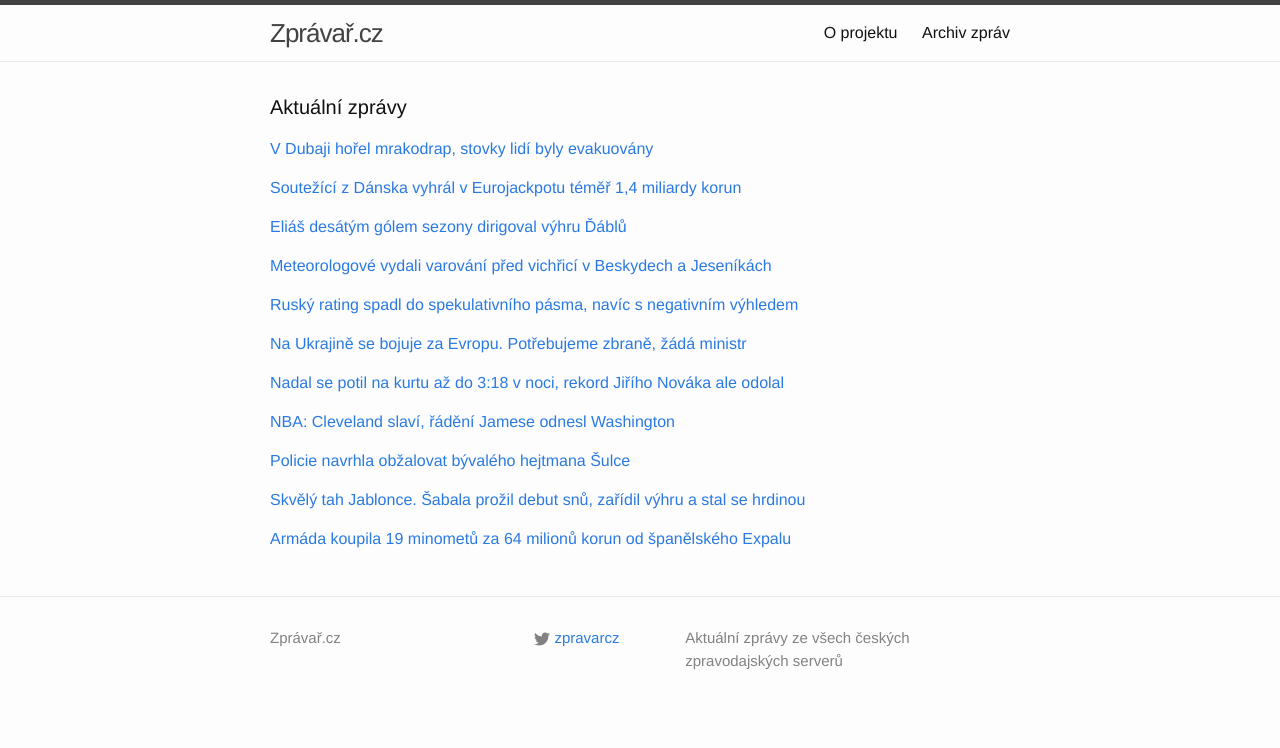
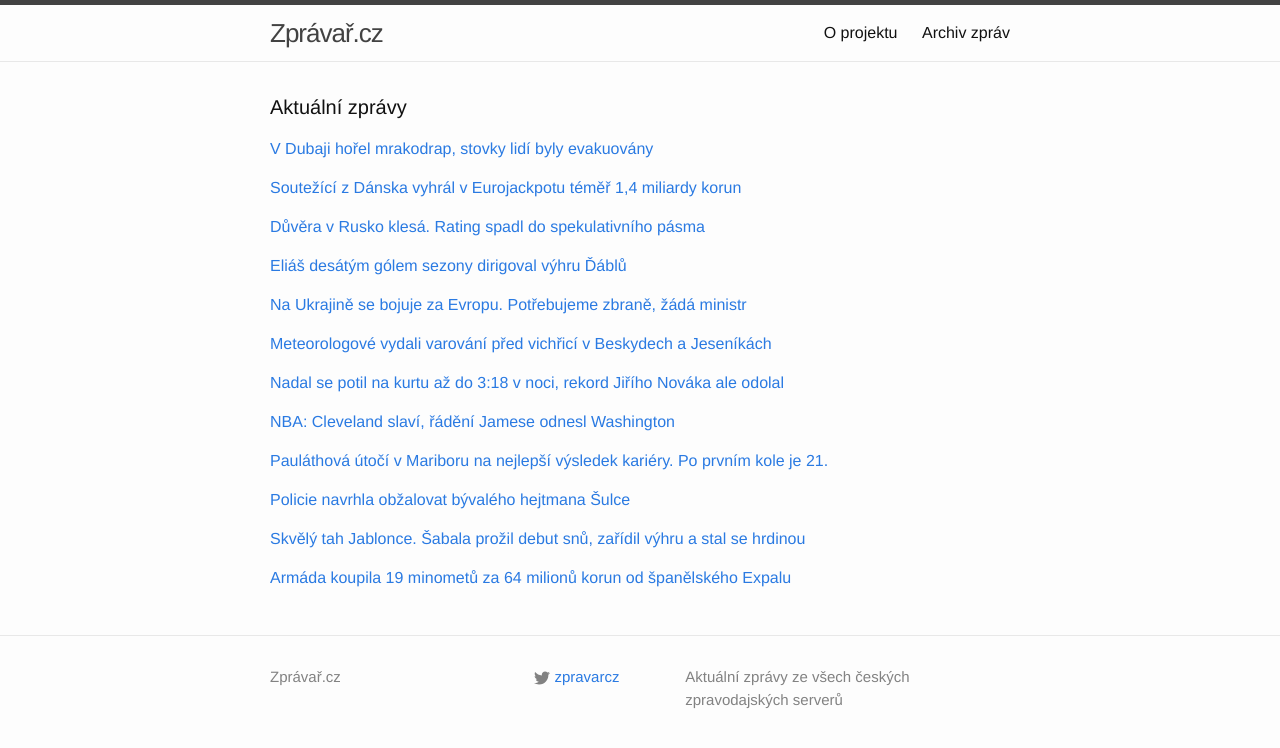
Before and after one commit to adliska/zpravar, a Jekyll site: the page built from index.html, in a window 1280 px wide. Shown: the top 748 px of the page. Built offline with Jekyll 4.4.1, drawn with Linux system fonts in a browser that asks for light colours; some of the changed lines change nothing that is shown.

Commit message:
zpravar news update

```diff
--- a/index.html
+++ b/index.html
@@ -32,8 +32,19 @@ layout: default
 <li><a href=http://www.financninoviny.cz/zpravodajstvi/zpravy/v-dansku-padla-jedna-z-nejvetsich-vyher-eurojackpotu/1184054>V Dánsku padla jedna z největších výher Eurojackpotu - www.financninoviny.cz</a></li>
 <li><a href=http://www.ceskatelevize.cz/ct24/ekonomika/302421-soutezici-z-danska-vyhral-v-eurojackpotu-temer-50-milionu-eur/>Soutežící z Dánska vyhrál v Eurojackpotu téměř 50 milionů eur - www.ceskatelevize.cz</a></li>
 </ul>
-</div><p><a href="javascript:;" onclick="toggle_visibility('zpravy2')">Eliáš desátým gólem sezony dirigoval výhru Ďáblů</a></p>
+</div><p><a href="javascript:;" onclick="toggle_visibility('zpravy2')">Důvěra v Rusko klesá. Rating spadl do spekulativního pásma</a></p>
 <div id="zpravy2" style="display:none">
+<ul>
+<li><a href=http://echo24.cz/a/wnuap>Důvěra v Rusko klesá. Rating spadl do spekulativního pásma - echo24.cz</a></li>
+<li><a href=http://www.ceskatelevize.cz/ct24/ekonomika/302427-uz-druha-agentura-snizila-rating-ruska-do-spekulativniho-pasma/>Už druhá agentura snížila rating Ruska do spekulativního pásma - www.ceskatelevize.cz</a></li>
+<li><a href=http://www.ceskatelevize.cz/ct24/ekonomika/302427-rusky-rating-spadl-do-spekulativniho-pasma-navic-s-negativnim-vyhledem/>Ruský rating spadl do spekulativního pásma, navíc s negativním výhledem - www.ceskatelevize.cz</a></li>
+<li><a href=http://zpravy.e15.cz/zahranicni/ekonomika/moody-s-snizila-rating-ruska-do-spekulativniho-pasma-1165200>Moody's snížila rating Ruska do spekulativního pásma - zpravy.e15.cz</a></li>
+<li><a href=http://byznys.ihned.cz/c1-63569960-agentura-moody-s-poslala-rusko-do-spekulativniho-pasma>Agentura Moody's poslala Rusko do spekulativního pásma - byznys.ihned.cz</a></li>
+<li><a href=http://byznys.ihned.cz/c1-63569960-rusko-se-propadlo-do-spekulativniho-pasma-moody-s-mu-snizila-rating-na-ba1>Rusko se propadlo do spekulativního pásma. Moody's mu snížila rating na Ba1 - byznys.ihned.cz</a></li>
+<li><a href=http://www.financninoviny.cz/zpravodajstvi/zpravy/moody-s-snizila-rating-ruska-do-spekulativniho-pasma/1184001>Moody's snížila rating Ruska do spekulativního pásma - www.financninoviny.cz</a></li>
+</ul>
+</div><p><a href="javascript:;" onclick="toggle_visibility('zpravy3')">Eliáš desátým gólem sezony dirigoval výhru Ďáblů</a></p>
+<div id="zpravy3" style="display:none">
 <ul>
 <li><a href=http://sport.aktualne.cz/elias-desatym-golem-sezony-dirigoval-vyhru-dablu/r~ee2c7902b99711e4ba57002590604f2e/>Eliáš desátým gólem sezony dirigoval výhru Ďáblů - sport.aktualne.cz</a></li>
 <li><a href=http://www.tyden.cz/rubriky/sport/hokej/nhl/dablove-vyhrali-podruhe-za-sebou-skoroval-i-elias_334080.html>Ďáblové vyhráli podruhé za sebou, skóroval i Eliáš - www.tyden.cz</a></li>
@@ -42,32 +53,23 @@ layout: default
 <li><a href=http://hokej.idnes.cz/tlusty-asistoval-u-vyhry-caroliny-dup-/nhl.aspx?c=A150221_070708_nhl_Mkr>Tlustý asistoval u výhry Caroliny, Neuvirth pochytal 40 střel Rangers - hokej.idnes.cz</a></li>
 <li><a href=http://www.sportovninoviny.cz/zpravy/elias-svym-desatym-golem-prispel-k-vyhre-new-jersey/1184019>Eliáš svým desátým gólem přispěl k výhře New Jersey - www.sportovninoviny.cz</a></li>
 </ul>
-</div><p><a href="javascript:;" onclick="toggle_visibility('zpravy3')">Meteorologové vydali varování před vichřicí v Beskydech a Jeseníkách </a></p>
-<div id="zpravy3" style="display:none">
+</div><p><a href="javascript:;" onclick="toggle_visibility('zpravy4')">Na Ukrajině se bojuje za Evropu. Potřebujeme zbraně, žádá ministr</a></p>
+<div id="zpravy4" style="display:none">
+<ul>
+<li><a href=http://zpravy.idnes.cz/ukrajina-potrebuje-zbrane-rika-klimkin-d94-/zahranicni.aspx?c=A150221_111833_zahranicni_neh>Na Ukrajině se bojuje za Evropu. Potřebujeme zbraně, žádá ministr - zpravy.idnes.cz</a></li>
+<li><a href=http://zahranicni.ihned.cz/rusko/c1-63570620-potrebujeme-zbrane-pro-mir-a-obranu-evropske-unie-rika-ukrajinsky-ministr>Potřebujeme zbraně pro mír a obranu Evropské unie, říká ukrajinský ministr - zahranicni.ihned.cz</a></li>
+<li><a href=http://www.lidovky.cz/obrana-ukrajiny-je-obranou-evropske-unie-rika-klimkin-a-zada-o-zbrane-1is-/zpravy-svet.aspx?c=A150221_111303_ln_zahranici_mct>Obrana Ukrajiny je obranou Evropské unie, říká Klimkin a žádá o zbraně  - www.lidovky.cz</a></li>
+<li><a href=http://www.ceskenoviny.cz/zpravy/zpravy/obrana-ukrajiny-je-podle-klimkina-obranou-evropske-unie/1184072>Obrana Ukrajiny je podle Klimkina obranou Evropské unie - www.ceskenoviny.cz</a></li>
+<li><a href=http://www.ceskenoviny.cz/zpravy/zpravy/kyjev-si-pripomina-pad-prezidenta-janukovyce-a-masakr-na-majdanu/1184006>Kyjev si připomíná pád prezidenta Janukovyče a masakr na Majdanu - www.ceskenoviny.cz</a></li>
+</ul>
+</div><p><a href="javascript:;" onclick="toggle_visibility('zpravy5')">Meteorologové vydali varování před vichřicí v Beskydech a Jeseníkách </a></p>
+<div id="zpravy5" style="display:none">
 <ul>
 <li><a href=http://www.lidovky.cz/meteorologove-vydali-varovani-pred-vichrici-v-beskydech-a-jesenikach-12o-/zpravy-domov.aspx?c=A150221_090608_ln_domov_mct>Meteorologové vydali varování před vichřicí v Beskydech a Jeseníkách  - www.lidovky.cz</a></li>
 <li><a href=http://www.denik.cz/z_domova/silny-vitr-zasahl-severovychod-ceska-na-horach-dosahuje-rychlosti-az-110-km-h-20.html>Silný vítr zasáhl severovýchod Česka, na horách dosahuje rychlosti až 110 km/h - www.denik.cz</a></li>
 <li><a href=http://zpravy.idnes.cz/varovani-pred-silnym-vetrem-v-beskydech-a-jesenikach-pcg-/domaci.aspx?c=A150221_081735_domaci_cen>Meteorologové varují před silným větrem v Beskydech a Jeseníkách - zpravy.idnes.cz</a></li>
 <li><a href=http://www.ceskenoviny.cz/zpravy/zpravy/silny-vitr-dnes-zasahl-severovychod-ceska/1184033>Silný vítr dnes zasáhl severovýchod Česka - www.ceskenoviny.cz</a></li>
 <li><a href=http://zpravy.aktualne.cz/pocasi/cesko-zasahl-silny-vitr-meteorologove-doporucuji-nevychazet/r~265f2f28b99c11e498be002590604f2e/>Česko zasáhl silný vítr. Meteorologové doporučují nevycházet - zpravy.aktualne.cz</a></li>
-</ul>
-</div><p><a href="javascript:;" onclick="toggle_visibility('zpravy4')">Ruský rating spadl do spekulativního pásma, navíc s negativním výhledem</a></p>
-<div id="zpravy4" style="display:none">
-<ul>
-<li><a href=http://www.ceskatelevize.cz/ct24/ekonomika/302427-rusky-rating-spadl-do-spekulativniho-pasma-navic-s-negativnim-vyhledem/>Ruský rating spadl do spekulativního pásma, navíc s negativním výhledem - www.ceskatelevize.cz</a></li>
-<li><a href=http://zpravy.e15.cz/zahranicni/ekonomika/moody-s-snizila-rating-ruska-do-spekulativniho-pasma-1165200>Moody's snížila rating Ruska do spekulativního pásma - zpravy.e15.cz</a></li>
-<li><a href=http://byznys.ihned.cz/c1-63569960-agentura-moody-s-poslala-rusko-do-spekulativniho-pasma>Agentura Moody's poslala Rusko do spekulativního pásma - byznys.ihned.cz</a></li>
-<li><a href=http://byznys.ihned.cz/c1-63569960-rusko-se-propadlo-do-spekulativniho-pasma-moody-s-mu-snizila-rating-na-ba1>Rusko se propadlo do spekulativního pásma. Moody's mu snížila rating na Ba1 - byznys.ihned.cz</a></li>
-<li><a href=http://www.financninoviny.cz/zpravodajstvi/zpravy/moody-s-snizila-rating-ruska-do-spekulativniho-pasma/1184001>Moody's snížila rating Ruska do spekulativního pásma - www.financninoviny.cz</a></li>
-</ul>
-</div><p><a href="javascript:;" onclick="toggle_visibility('zpravy5')">Na Ukrajině se bojuje za Evropu. Potřebujeme zbraně, žádá ministr</a></p>
-<div id="zpravy5" style="display:none">
-<ul>
-<li><a href=http://zpravy.idnes.cz/ukrajina-potrebuje-zbrane-rika-klimkin-d94-/zahranicni.aspx?c=A150221_111833_zahranicni_neh>Na Ukrajině se bojuje za Evropu. Potřebujeme zbraně, žádá ministr - zpravy.idnes.cz</a></li>
-<li><a href=http://zahranicni.ihned.cz/rusko/c1-63570620-potrebujeme-zbrane-pro-mir-a-obranu-evropske-unie-rika-ukrajinsky-ministr>Potřebujeme zbraně pro mír a obranu Evropské unie, říká ukrajinský ministr - zahranicni.ihned.cz</a></li>
-<li><a href=http://www.lidovky.cz/obrana-ukrajiny-je-obranou-evropske-unie-rika-klimkin-a-zada-o-zbrane-1is-/zpravy-svet.aspx?c=A150221_111303_ln_zahranici_mct>Obrana Ukrajiny je obranou Evropské unie, říká Klimkin a žádá o zbraně  - www.lidovky.cz</a></li>
-<li><a href=http://www.ceskenoviny.cz/zpravy/zpravy/obrana-ukrajiny-je-podle-klimkina-obranou-evropske-unie/1184072>Obrana Ukrajiny je podle Klimkina obranou Evropské unie - www.ceskenoviny.cz</a></li>
-<li><a href=http://www.ceskenoviny.cz/zpravy/zpravy/kyjev-si-pripomina-pad-prezidenta-janukovyce-a-masakr-na-majdanu/1184006>Kyjev si připomíná pád prezidenta Janukovyče a masakr na Majdanu - www.ceskenoviny.cz</a></li>
 </ul>
 </div><p><a href="javascript:;" onclick="toggle_visibility('zpravy6')">Nadal se potil na kurtu až do 3:18 v noci, rekord Jiřího Nováka ale odolal</a></p>
 <div id="zpravy6" style="display:none">
@@ -85,23 +87,31 @@ layout: default
 <li><a href=http://www.denik.cz/ostatni_sport/to-byl-vyprask-cleveland-diky-28-bodum-jamese-smetl-washington-20150221.html>To byl výprask. Cleveland díky 28 bodům Jamese smetl Washington - www.denik.cz</a></li>
 <li><a href=http://www.sportovninoviny.cz/zpravy/cleveland-v-nba-diky-28-bodum-jamese-deklasoval-washington/1184055>Cleveland v NBA díky 28 bodům Jamese deklasoval Washington - www.sportovninoviny.cz</a></li>
 </ul>
-</div><p><a href="javascript:;" onclick="toggle_visibility('zpravy8')">Policie navrhla obžalovat bývalého hejtmana Šulce</a></p>
+</div><p><a href="javascript:;" onclick="toggle_visibility('zpravy8')">Pauláthová útočí v Mariboru na nejlepší výsledek kariéry. Po prvním kole je 21.</a></p>
 <div id="zpravy8" style="display:none">
+<ul>
+<li><a href=http://www.rozhlas.cz/_zprava/paulathova-utoci-v-mariboru-na-nejlepsi-vysledek-kariery-po-prvnim-kole-je-21--1458281>Pauláthová útočí v Mariboru na nejlepší výsledek kariéry. Po prvním kole je 21. - www.rozhlas.cz</a></li>
+<li><a href=http://www.denik.cz/zimni_sporty/paulathova-utoci-v-obrim-slalomu-na-body-po-prvni-jizde-je-jednadvacata-20150221.html>Pauláthová útočí v obřím slalomu na body, po první jízdě je jednadvacátá - www.denik.cz</a></li>
+<li><a href=http://sport.idnes.cz/lyrovani-sp-obri-slalom-paulathova-duh-/lyzovani.aspx?c=A150221_113311_lyzovani_rou>Pauláthová pojede v Mariboru druhé kolo obřího slalomu, vede Fenningerová - sport.idnes.cz</a></li>
+<li><a href=http://www.sportovninoviny.cz/zpravy/paulathova-je-po-1-kole-obriho-slalomu-v-mariboru-na-21-miste/1184078>Pauláthová je po 1. kole obřího slalomu v Mariboru na 21. místě - www.sportovninoviny.cz</a></li>
+</ul>
+</div><p><a href="javascript:;" onclick="toggle_visibility('zpravy9')">Policie navrhla obžalovat bývalého hejtmana Šulce</a></p>
+<div id="zpravy9" style="display:none">
 <ul>
 <li><a href=http://www.ceskatelevize.cz/ct24/regiony/302425-policie-navrhla-obzalovat-byvaleho-hejtmana-sulce/>Policie navrhla obžalovat bývalého hejtmana Šulce - www.ceskatelevize.cz</a></li>
 <li><a href=http://www.denik.cz/z_domova/policie-navrhla-kvuli-odstupnemu-obzalovat-exhejtmana-sulce-20150221.html>Policie navrhla kvůli odstupnému obžalovat exhejtmana Šulce - www.denik.cz</a></li>
 <li><a href=http://zpravy.aktualne.cz/regiony/ustecky/policie-chce-pripad-exhejtmana-sulce-poslat-k-soudu/r~2f8b1146b99411e4a10c0025900fea04/>Policie chce případ exhejtmana Šulce poslat k soudu - zpravy.aktualne.cz</a></li>
 <li><a href=http://usti.idnes.cz/policie-poda-obzalobu-na-exhejmana-sulce-fd6-/usti-zpravy.aspx?c=A150221_2141562_usti-zpravy_cen>Policie navrhla obžalovat bývalého hejtmana Šulce - usti.idnes.cz</a></li>
 </ul>
-</div><p><a href="javascript:;" onclick="toggle_visibility('zpravy9')">Skvělý tah Jablonce. Šabala prožil debut snů, zařídil výhru a stal se hrdinou</a></p>
-<div id="zpravy9" style="display:none">
+</div><p><a href="javascript:;" onclick="toggle_visibility('zpravy10')">Skvělý tah Jablonce. Šabala prožil debut snů, zařídil výhru a stal se hrdinou</a></p>
+<div id="zpravy10" style="display:none">
 <ul>
 <li><a href=http://www.denik.cz/fotbal/skvely-tah-jablonce-sabala-prozil-debut-snu-zaridil-vyhru-a-stal-se-hrdinou-2015.html>Skvělý tah Jablonce. Šabala prožil debut snů, zařídil výhru a stal se hrdinou - www.denik.cz</a></li>
 <li><a href=http://sport.aktualne.cz/dvougolovy-jablonecky-debutant-sabala-varovani-pro-vrbu/r~a3f1171ab95d11e498be002590604f2e/>Dvougólový jablonecký debutant Šabala: Varování pro Vrbu - sport.aktualne.cz</a></li>
 <li><a href=http://www.tyden.cz/rubriky/sport/fotbal/zahranicni-souteze/sabala-prozil-debut-snu-dvema-goly-zaridil-jablonci-vitezstvi_334079.html>Šabala prožil debut snů, dvěma góly zařídil Jablonci vítězství - www.tyden.cz</a></li>
 </ul>
-</div><p><a href="javascript:;" onclick="toggle_visibility('zpravy10')">Armáda koupila 19 minometů za 64 milionů korun od španělského Expalu</a></p>
-<div id="zpravy10" style="display:none">
+</div><p><a href="javascript:;" onclick="toggle_visibility('zpravy11')">Armáda koupila 19 minometů za 64 milionů korun od španělského Expalu</a></p>
+<div id="zpravy11" style="display:none">
 <ul>
 <li><a href=http://www.denik.cz/z_domova/armada-koupila-19-minometu-za-64-milionu-korun-od-spanelskeho-expalu-20150221.html>Armáda koupila 19 minometů za 64 milionů korun od španělského Expalu - www.denik.cz</a></li>
 <li><a href=http://zpravy.aktualne.cz/domaci/armada-ziskala-19-minometu-za-64-milionu/r~2d4c305ab99311e49e4b0025900fea04/>Po letech přijde změna. Armáda má 19 minometů za 64 milionů - zpravy.aktualne.cz</a></li>
```
